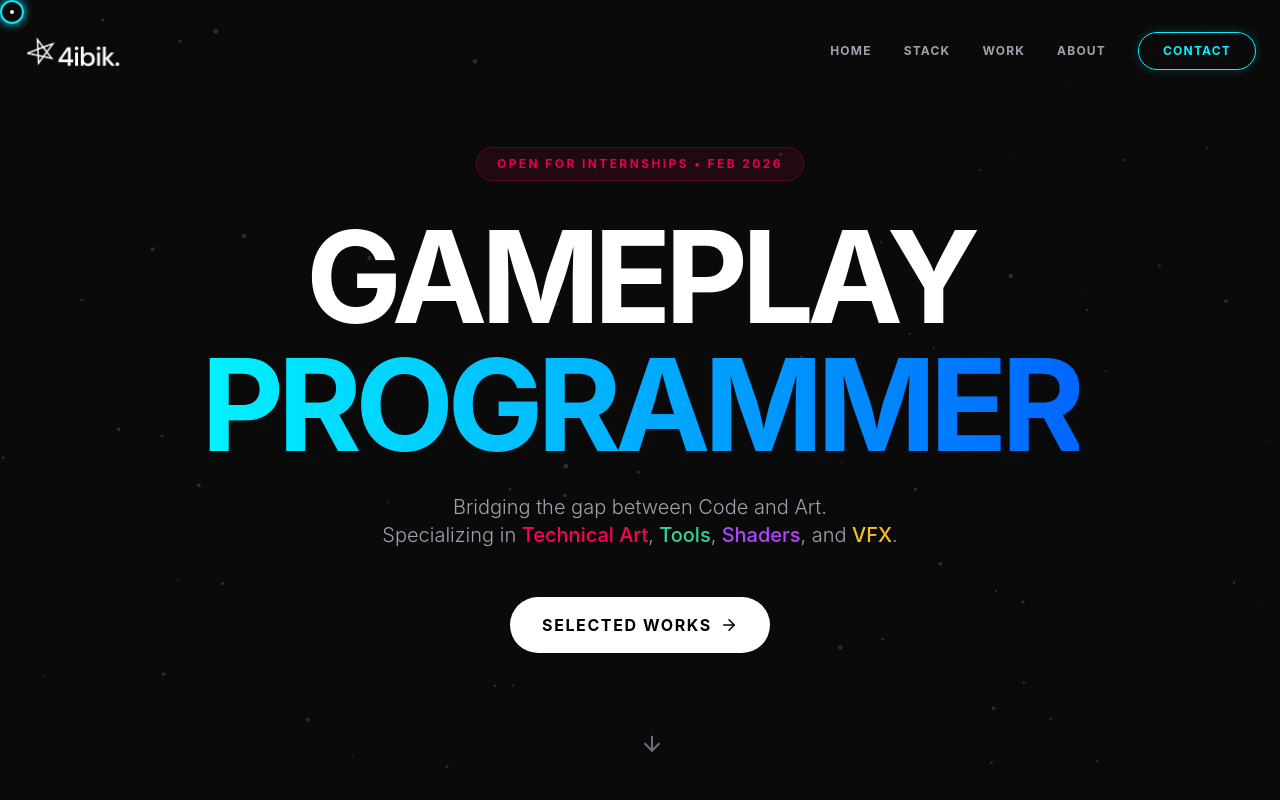
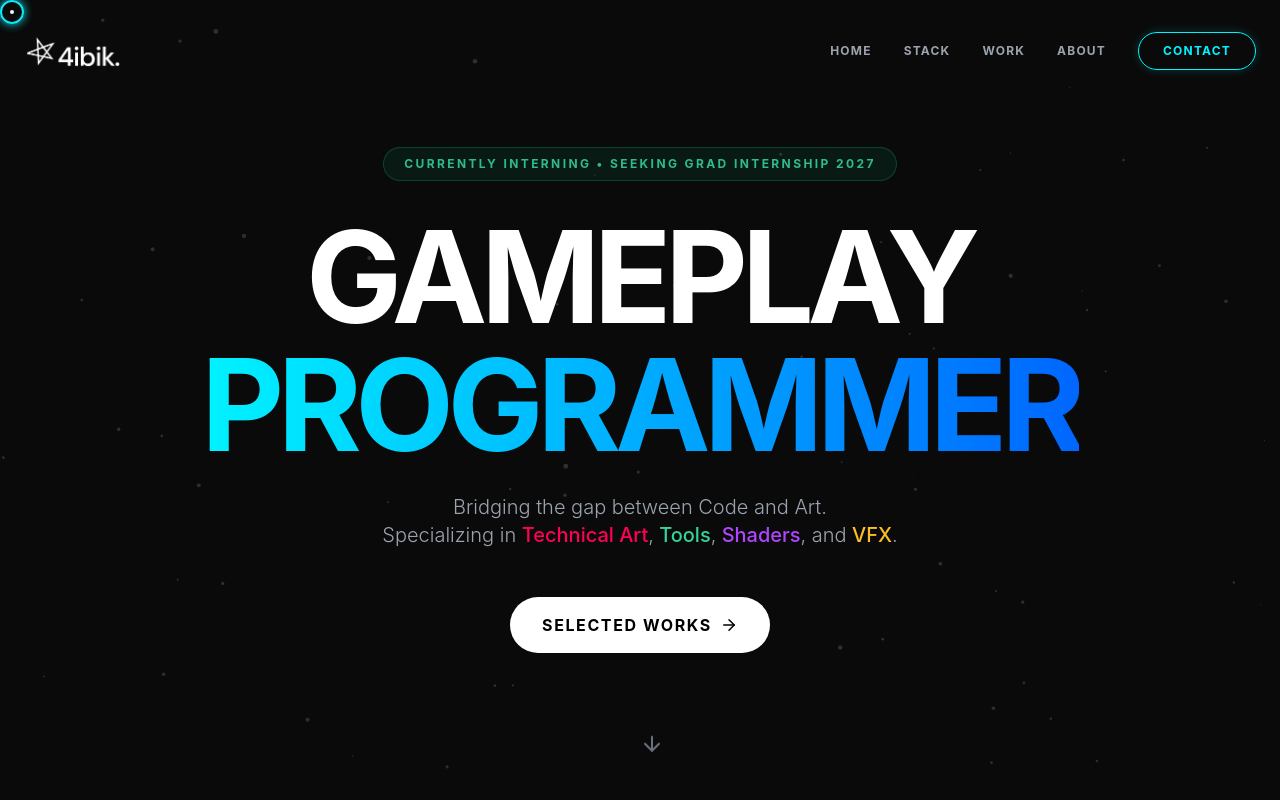
Before and after one commit to HangyBoi/gamedev-portfolio, a React (Vite) app: page / in a window 1280 px wide. Shown: the top 800 px of the page. Built offline with nearby package versions, Linux system fonts and the light colour scheme.

Commit message:
Feat: Updated the state of the internship status

```diff
--- a/src/App.jsx
+++ b/src/App.jsx
@@ -11,8 +11,8 @@ const Hero = () => (
     <div className="max-w-7xl mx-auto text-center relative">
 
       {/* Internship Badge*/}
-      <div className="inline-block px-5 py-2 border border-[#ff0055]/30 bg-[#ff0055]/10 rounded-full text-xs font-bold tracking-[0.2em] uppercase mb-8 text-[#ff0055] animate-pulse">
-        Open for Internships • Feb 2026
+      <div className="inline-block px-5 py-2 border border-emerald-500/30 bg-emerald-500/10 rounded-full text-xs font-bold tracking-[0.2em] uppercase mb-8 text-emerald-400 animate-pulse">
+        Currently Interning • Seeking Grad Internship 2027
       </div>
 
       {/* Main Title */}
@@ -160,7 +160,7 @@ const App = () => {
                 <span className="text-white font-medium"> C# Architecture</span> and <span className="text-white font-medium">Tool Development</span>,
                 I actively study rendering pipelines, shaders, and VFX to deliver products that feel as good as they run.
                 <br /><br />
-                Currently seeking an <span className="text-[#00f3ff] font-semibold">Internship starting February 2026</span>.
+                Currently interning, and seeking a <span className="text-[#00f3ff] font-semibold">Graduation Internship for early 2027</span>.
               </p>
 
               <div className="flex flex-col sm:flex-row gap-4 justify-center md:justify-start">
```
